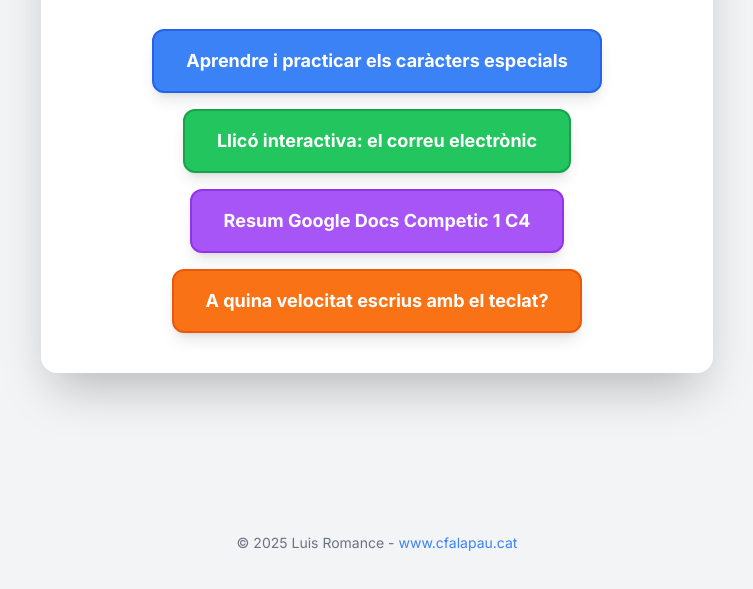
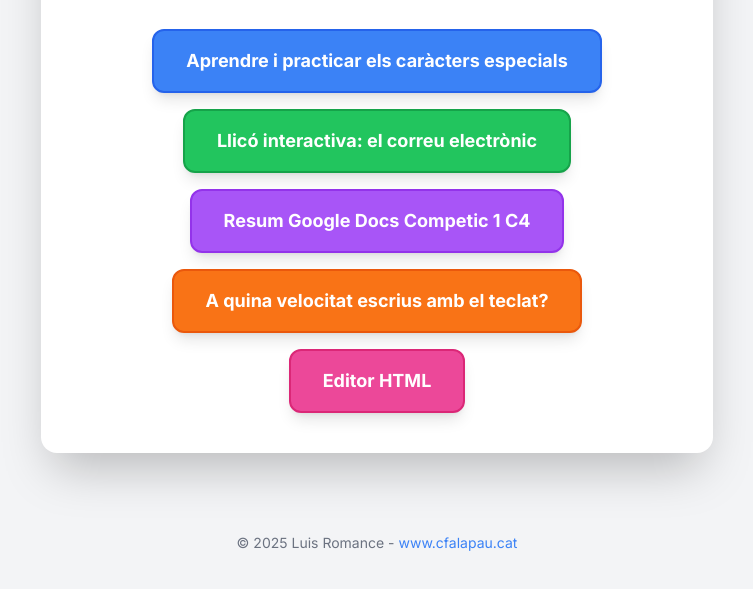
Before and after one commit to lromance/Competic, a plain HTML site: page index.html in a window 1280 px wide. Shown: the part 207-796 px from the top of the page, without its empty margins (263-1016 px from the left). Drawn offline with nearby package versions, Linux system fonts and the light colour scheme.

Commit message:
Add new button for HTML editor link

```diff
--- a/index.html
+++ b/index.html
@@ -47,6 +47,12 @@
          A quina velocitat escrius amb el teclat?
       </a>
 
+      <!-- ⭐ NOU BOTÓ AFEGIT ⭐ -->
+      <a href="https://lromance.github.io/Competic/editorhtml.html"
+         class="bg-pink-500 hover:bg-pink-600 text-white font-bold py-4 px-8 rounded-xl shadow-lg border-2 border-pink-600 transition transform hover:-translate-y-1 hover:shadow-2xl w-full md:w-auto text-lg">
+         Editor HTML
+      </a>
+
     </div>
   </div>
 
```
